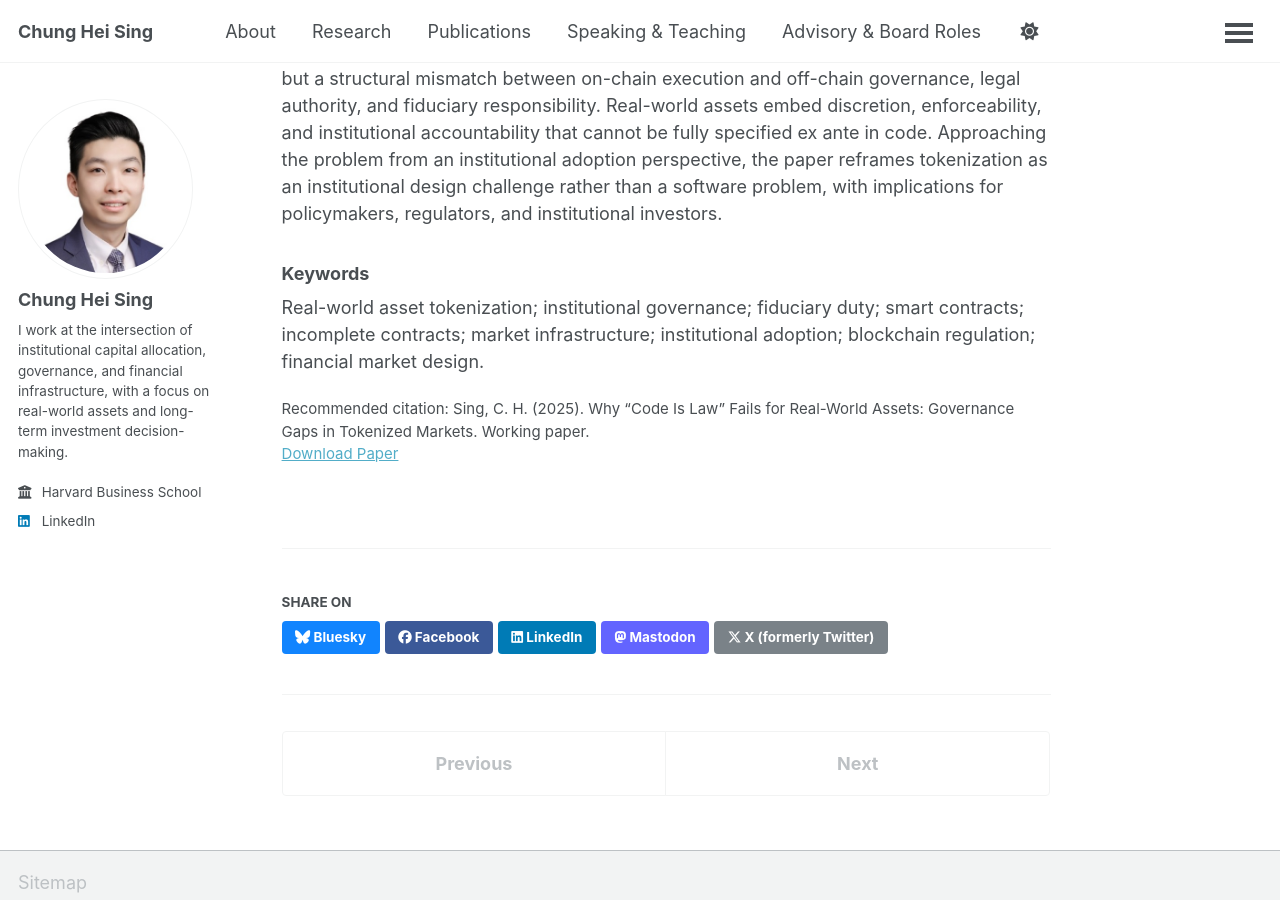
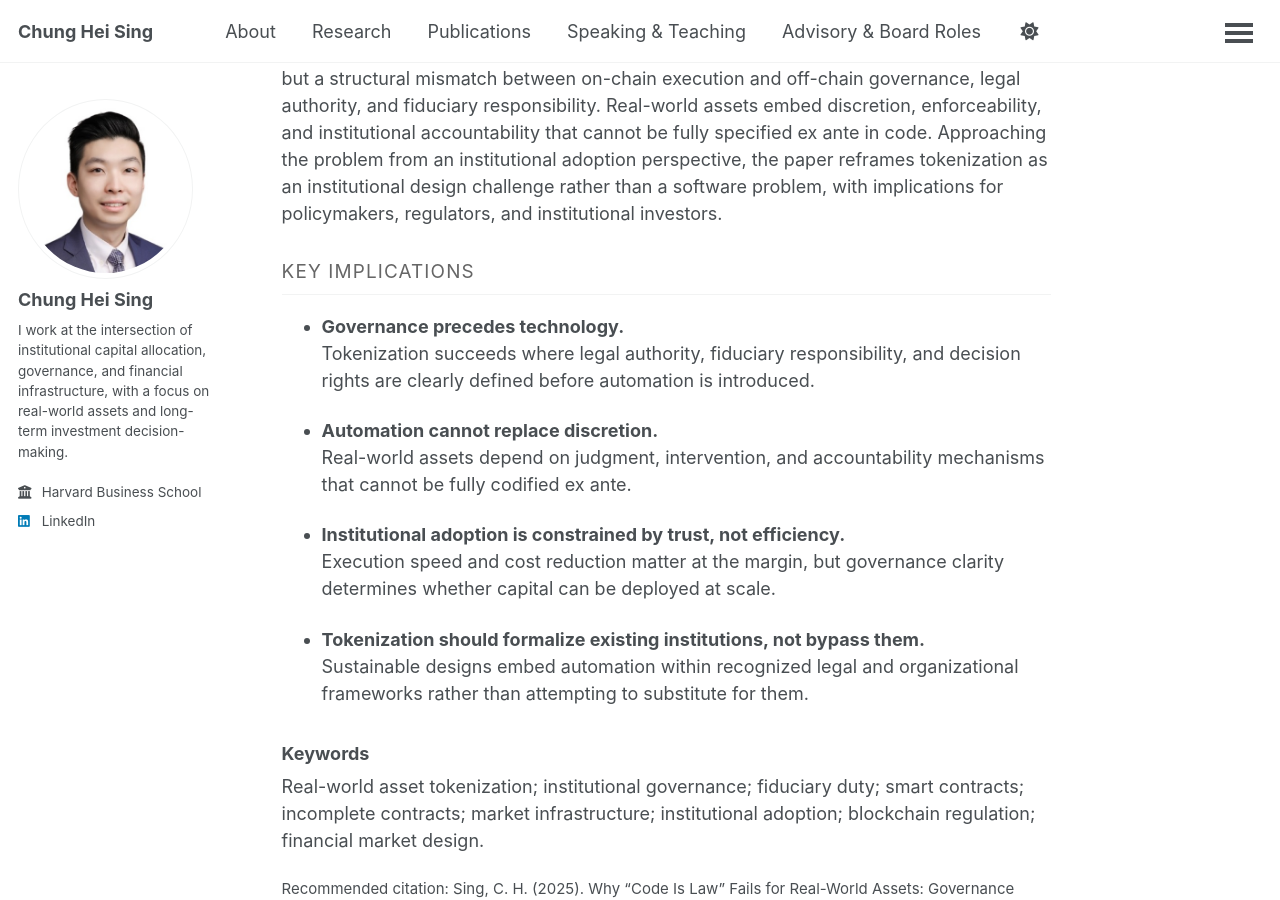
Before and after one commit to chungheising/chungheising.github.io, a Jekyll site: the page built from _publications/2025-12-why-code-is-law-fails-rwa.md, in a window 1280 px wide and 900 px high, scrolled down 338 px. Built offline with Jekyll 4.4.1, drawn with Linux system fonts in a browser that asks for light colours; a script bundle is joined from its source files by our own code; library files that are not in the unit come from our copies.

Commit message:
Update and rename 2025-12-code-is-law-fails-rwa.md to 2025-12-why-code-is-law-fails-rwa.md

```diff
--- a/_publications/2025-12-code-is-law-fails-rwa.md
+++ b/_publications/2025-12-why-code-is-law-fails-rwa.md
@@ -16,6 +16,19 @@ citation: "Sing, C. H. (2025). Why “Code Is Law” Fails for Real-World Assets
 The proposition that “code is law” has been central to the development of blockchain-based markets, promising automated enforcement, reduced transaction costs, and trustless coordination. While this paradigm has shown partial success in digital-native environments, its application to real-world assets (RWAs) has proven far more problematic. Despite increasing experimentation with tokenization, institutional adoption remains limited.
 This paper argues that the primary barrier is not technological maturity, but a structural mismatch between on-chain execution and off-chain governance, legal authority, and fiduciary responsibility. Real-world assets embed discretion, enforceability, and institutional accountability that cannot be fully specified ex ante in code. Approaching the problem from an institutional adoption perspective, the paper reframes tokenization as an institutional design challenge rather than a software problem, with implications for policymakers, regulators, and institutional investors.
 
+## Key Implications
+
+- **Governance precedes technology.**
+  Tokenization succeeds where legal authority, fiduciary responsibility, and decision rights are clearly defined before automation is introduced.
+
+- **Automation cannot replace discretion.**
+  Real-world assets depend on judgment, intervention, and accountability mechanisms that cannot be fully codified ex ante.
+
+- **Institutional adoption is constrained by trust, not efficiency.**
+  Execution speed and cost reduction matter at the margin, but governance clarity determines whether capital can be deployed at scale.
+
+- **Tokenization should formalize existing institutions, not bypass them.**
+  Sustainable designs embed automation within recognized legal and organizational frameworks rather than attempting to substitute for them.
 
 ### Keywords
 
```
